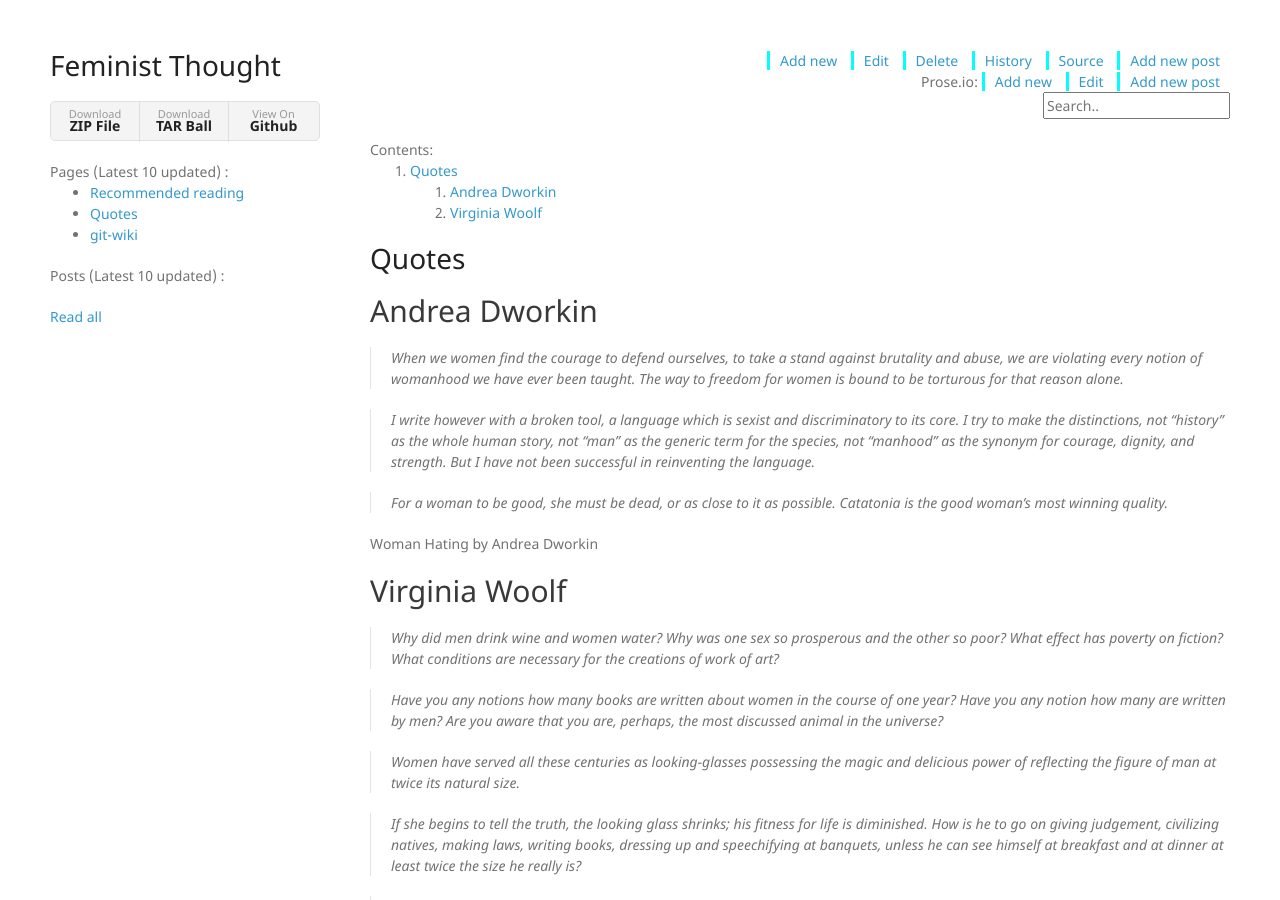
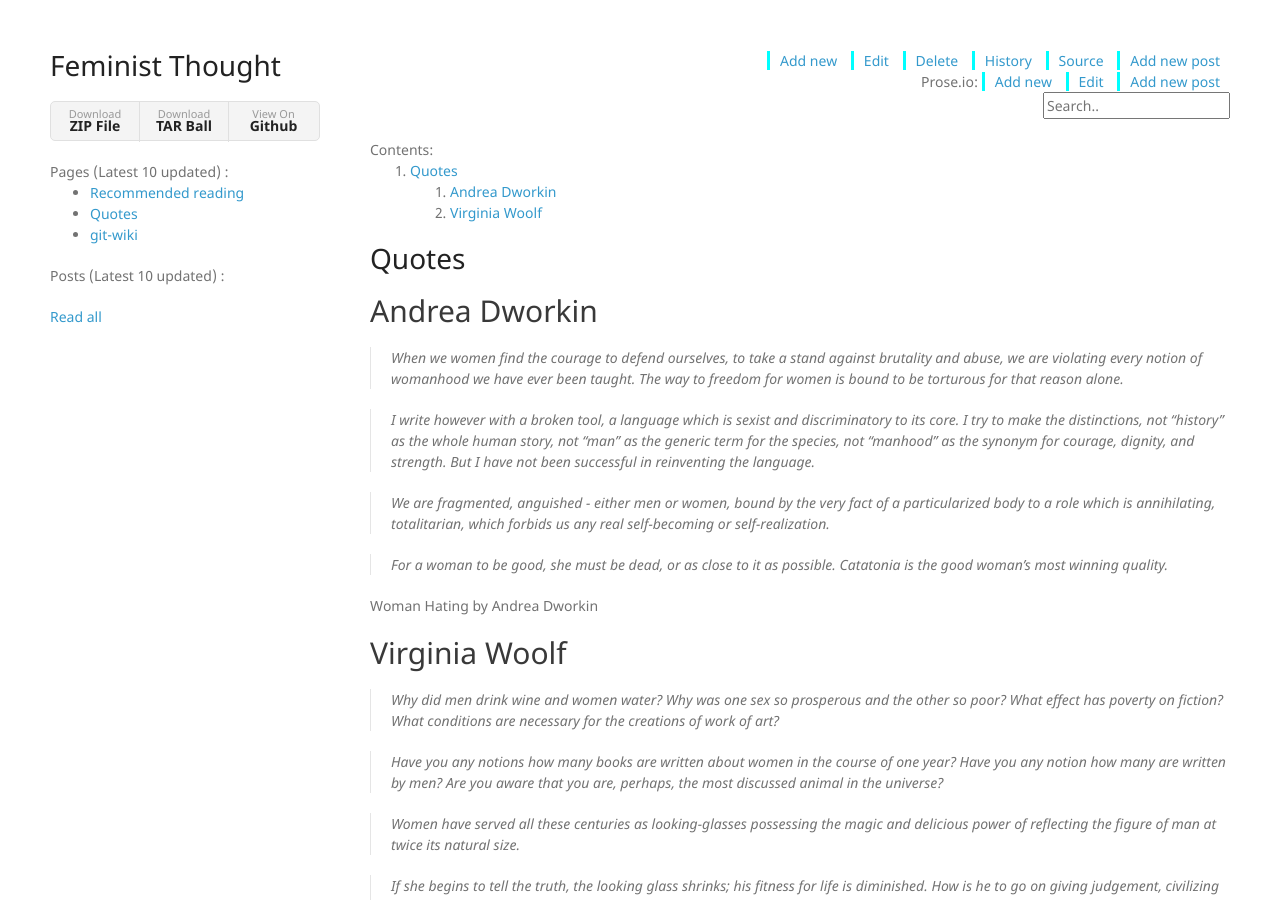
Before and after one commit to feminist-thought/feminist-thought, a Jekyll site: the page built from wiki/quotes.md, in a window 1280 px wide and 900 px high. Built offline with Jekyll 4.4.1, drawn with Linux system fonts in a browser that asks for light colours; nearby versions of some CDN libraries; our own code applies the rules of GitHub Pages for plain Markdown files.

Commit message:
Update quotes.md

```diff
--- a/wiki/quotes.md
+++ b/wiki/quotes.md
@@ -5,6 +5,8 @@
 > When we women find the courage to defend ourselves, to take a stand against brutality and abuse, we are violating every notion of womanhood we have ever been taught. The way to freedom for women is bound to be torturous for that reason alone.
 
 > I write however with a broken tool, a language which is sexist and discriminatory to its core. I try to make the distinctions, not “history” as the whole human story, not “man” as the generic term for the species, not “manhood” as the synonym for courage, dignity, and strength. But I have not been successful in reinventing the language.
+
+> We are fragmented, anguished - either men or women, bound by the very fact of a particularized body to a role which is annihilating, totalitarian, which forbids us any real self-becoming or self-realization.
 
 > For a woman to be good, she must be dead, or as close to it as possible. Catatonia is the good woman's most winning quality.
 
```
